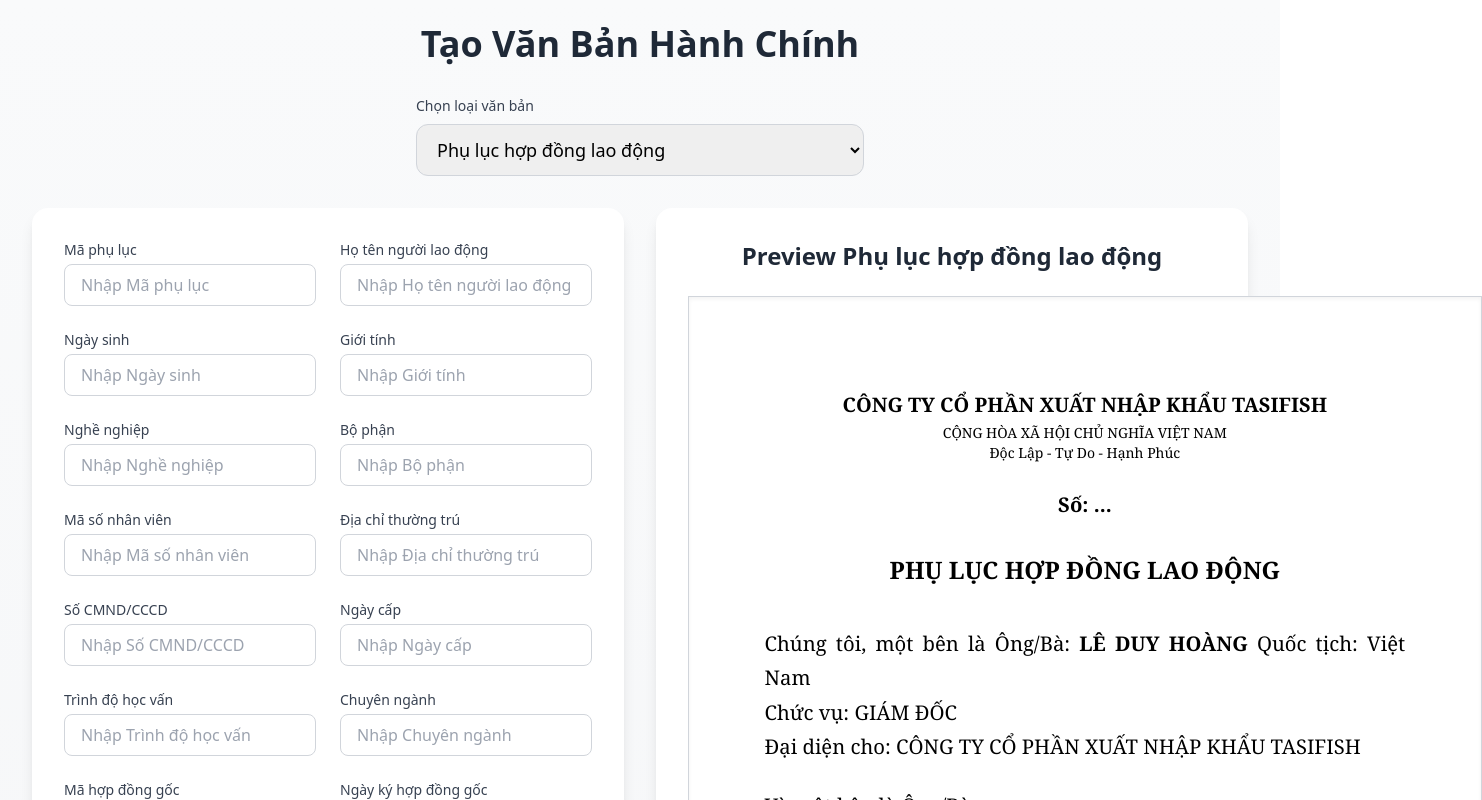
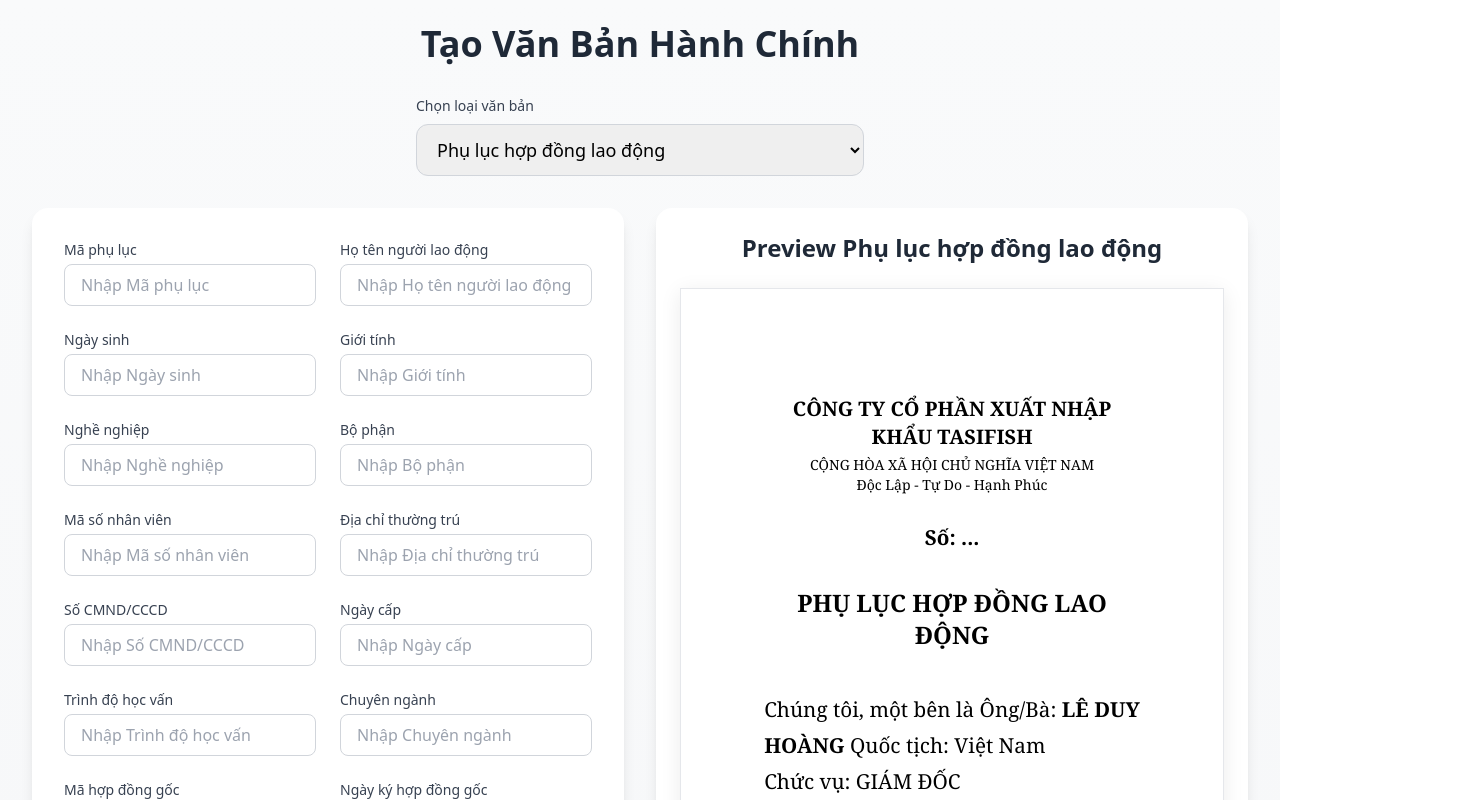
Before and after one commit to thvnn116/document-generator, a Next.js app: page / in a window 1280 px wide. Shown: the top 800 px of the page, 1482 px wide, since content can reach past the window. Built offline with nearby package versions, Linux system fonts and the light colour scheme.

Commit message:
Update index.js

```diff
--- a/pages/index.js
+++ b/pages/index.js
@@ -155,20 +155,23 @@
             </form>
           </div>
 
-          {/* Preview rộng đẹp hơn - A4 style */}
-          <div className="bg-white rounded-2xl shadow-lg p-6 md:p-8">
+          {/* Preview - ĐÃ LOẠI BỎ KHUNG NGOÀI, cho bung rộng tối đa */}
+          <div className="bg-white rounded-2xl shadow-lg p-4 md:p-6">
             <h2 className="text-2xl font-bold text-gray-800 mb-6 text-center">
               Preview {currentType.name}
             </h2>
 
+            {/* Đây là phần chính, đã được làm rộng và không còn khung thừa */}
             <div
-              className="mx-auto bg-white border border-gray-300 shadow-inner overflow-auto font-serif"
+              className="mx-auto bg-white border border-gray-200 shadow-sm overflow-auto font-serif"
               style={{
-                width: '210mm',
+                width: '100%',           // Bung rộng hết phần bên phải
+                maxWidth: '210mm',       // Giới hạn tối đa bằng khổ A4
                 minHeight: '297mm',
-                padding: '25mm 20mm',
-                lineHeight: '1.7',
-                fontSize: '15.2pt',
+                padding: '28mm 22mm',    // Lề chuẩn Word
+                lineHeight: '1.75',
+                fontSize: '15.5pt',
+                boxShadow: '0 4px 20px rgba(0,0,0,0.08)',
               }}
             >
               {selectedType === "PLHD" && (
```
